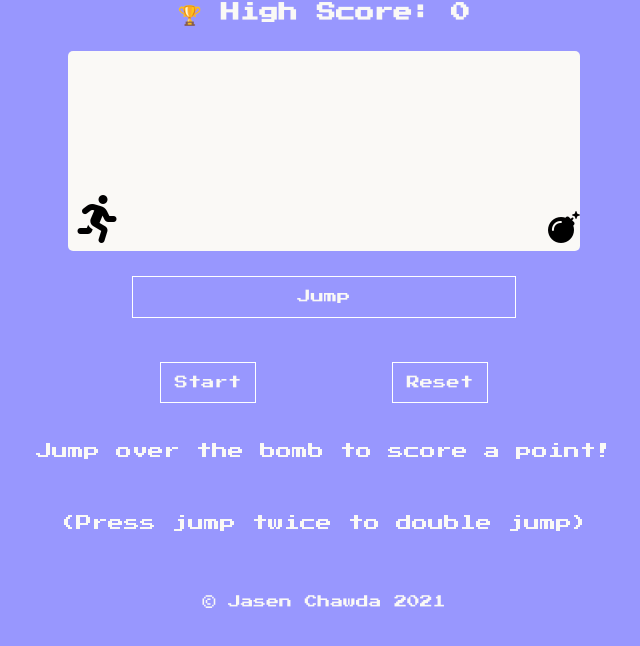
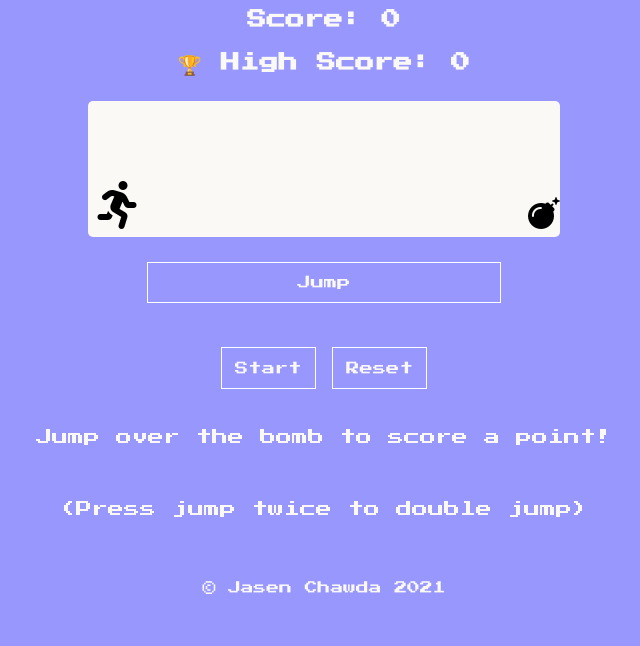
Before and after one commit to jasenscode/javascript-game, a plain HTML site: page index.html in a window 1280 px wide. Shown: the part 132-778 px from the top of the page, without its empty margins (316-956 px from the left). Drawn offline with Linux system fonts and the light colour scheme.

Commit message:
small styling change - flexed body to centre elements

```diff
--- a/assets/styles/_button.scss
+++ b/assets/styles/_button.scss
@@ -29,6 +29,7 @@
   display: flex;
   justify-content: space-between;
   align-items: center;
+  gap: 1rem;
   padding: 1.5rem;
   margin: auto;
 }
@@ -38,10 +39,6 @@
     width: 30%;
   }
 
-  .start-reset {
-    width: 40%;
-  }
-
   .btn:hover {
     background-color: $font-color;
     color: $primary-color;
--- a/styles.scss
+++ b/styles.scss
@@ -19,12 +19,17 @@
 body {
   background-color: $primary-color;
   font-family: $main-font;
+  height: 100vh;
   padding: 25px;
+  display: flex;
+  flex-direction: column;
+  justify-content: center;
+  align-items: center;
   touch-action: manipulation;
 }
 
 @media screen and (min-width: 1024px) {
   body {
-    padding: 0px;
+    padding: 50px;
   }
 }
```
Also changed, not shown: styles.css.
